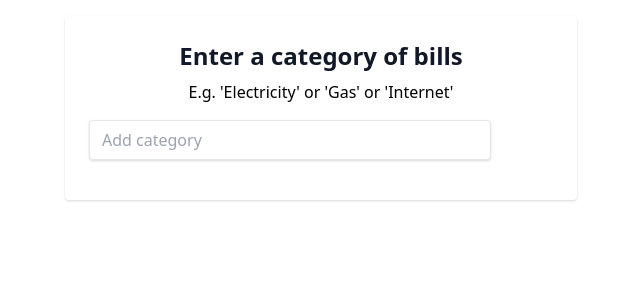
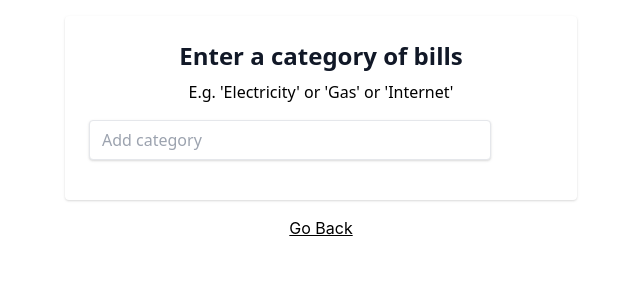
Before and after one commit to Jhersyvb/react-bill-tracker, a React (Create React App) app: page /add-category in a window 1280 px wide. Shown: the top 300 px of the page, without its empty margins (319-959 px from the left). Built offline with nearby package versions, Linux system fonts and the light colour scheme.

Commit message:
Go back to the main panel when you open a modal (add bill or add category)

```diff
--- a/src/components/AddBill.js
+++ b/src/components/AddBill.js
@@ -1,8 +1,9 @@
 import React, { useState } from 'react'
+import { withRouter } from 'react-router-dom'
 import DatePicker from 'react-datepicker'
 import 'react-datepicker/dist/react-datepicker.css'
 
-export default props => {
+const AddBill = props => {
   const [amount, setAmount] = useState(0)
   const [category, setCategory] = useState(props.categories[0])
   const [date, setDate] = useState(new Date())
@@ -29,9 +30,15 @@ export default props => {
     setDate(date)
   }
 
-  const inputStyle = 'shadow appearance-none border rounded py-2 px-3 text-gray-700 leading-tight focus:outline-none focus:shadow-outline'
+  const inputStyle =
+    'shadow appearance-none border rounded py-2 px-3 text-gray-700 leading-tight focus:outline-none focus:shadow-outline'
+
+  const goBack = () => {
+    props.history.goBack()
+  }
 
   return (
+    <div>
       <form className="h-100 w-full flex items-center justify-center font-sans">
         <div className="bg-white rounded shadow p-6 m-4 w-full lg:w-3/4 lg:max-w-lg">
           <div className="mb-4">
@@ -67,5 +74,11 @@ export default props => {
           </div>
         </div>
       </form>
+      <button className="underline" onClick={goBack}>
+        Go back
+      </button>
+    </div>
   )
 }
+
+export default withRouter(AddBill)
--- a/src/components/AddCategory.js
+++ b/src/components/AddCategory.js
@@ -1,6 +1,7 @@
 import React, { useState } from 'react'
+import { withRouter } from 'react-router-dom'
 
-export default props => {
+const AddCategory = props => {
   const [category, setCategory] = useState('')
 
   const handleCategory = e => {
@@ -17,7 +18,12 @@ export default props => {
     props.onSubmit(category)
   }
 
+  const goBack = () => {
+    props.history.goBack()
+  }
+
   return (
+    <div>
       <form className="h-100 w-full flex items-center justify-center font-sans">
         <div className="bg-white rounded shadow p-6 m-4 w-full lg:w-3/4 lg:max-w-lg">
           <div className="mb-4">
@@ -41,5 +47,11 @@ export default props => {
           </div>
         </div>
       </form>
+      <button className="underline" onClick={goBack}>
+        Go Back
+      </button>
+    </div>
   )
 }
+
+export default withRouter(AddCategory)
```
Lines whose indentation alone changed are shown as unchanged.
